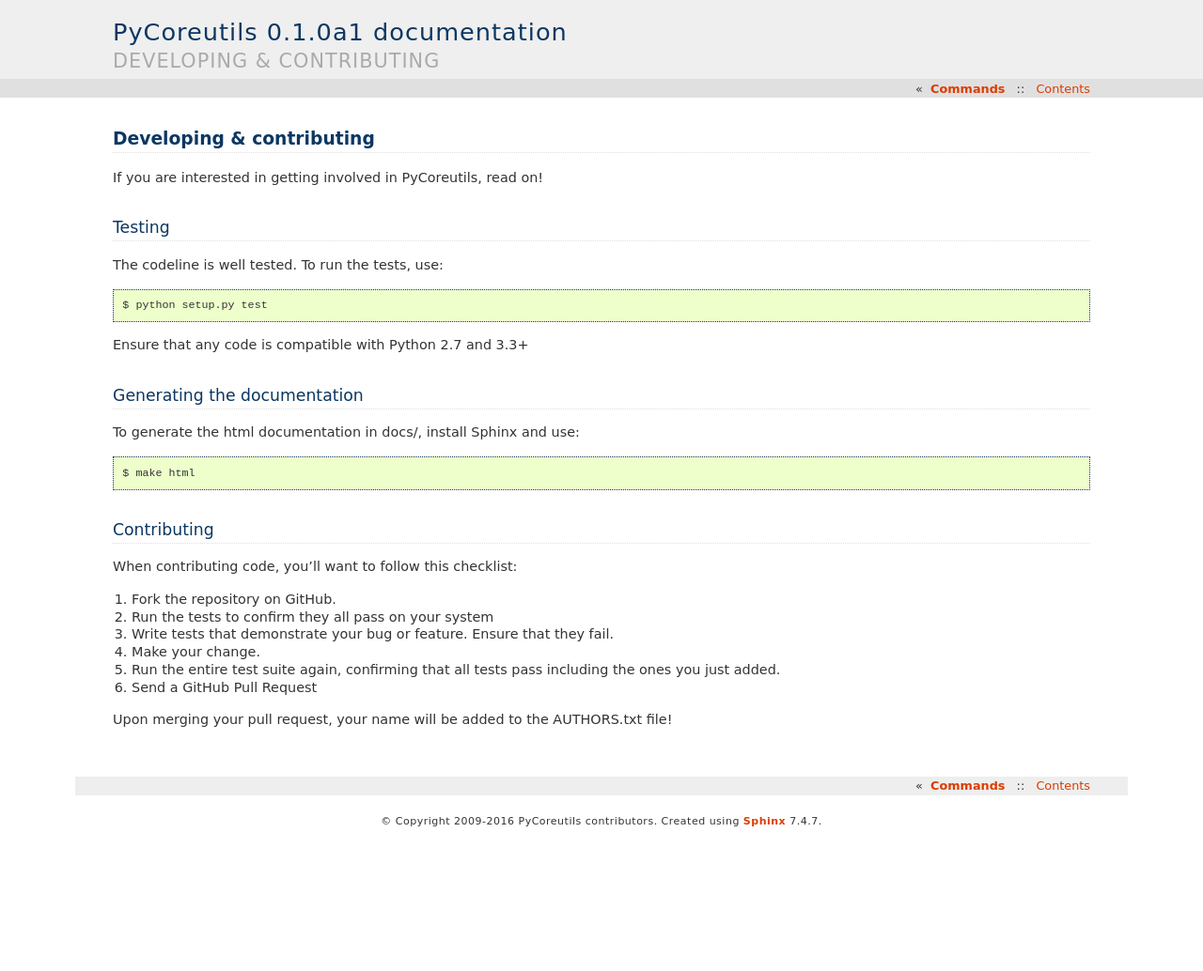
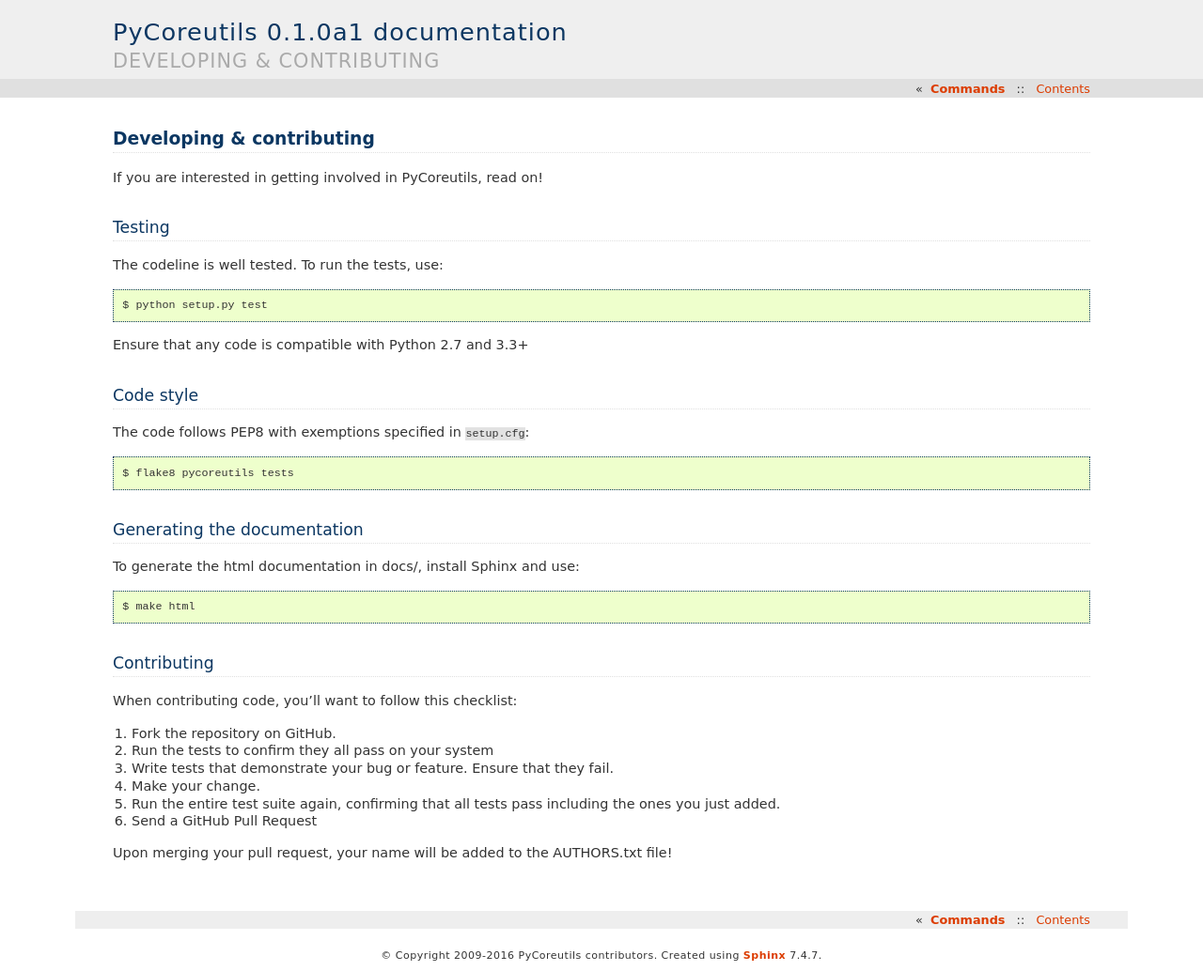
Before and after one commit to davidfischer/pycoreutils, a Sphinx documentation site: the page built from docs/contributing.rst, in a window 1280 px wide. Shown: the whole page at 94% size. Built offline with Sphinx 7.4.7, drawn with Linux system fonts in a browser that asks for light colours; before the commit the page ends 900 px from its top, so only the background shows below that.

Commit message:
Document code style

```diff
--- a/docs/contributing.rst
+++ b/docs/contributing.rst
@@ -12,6 +12,14 @@ The codeline is well tested. To run the tests, use::
     $ python setup.py test
 
 Ensure that any code is compatible with Python 2.7 and 3.3+
+
+
+Code style
+----------
+
+The code follows PEP8 with exemptions specified in ``setup.cfg``::
+
+    $ flake8 pycoreutils tests
 
 
 Generating the documentation
```
